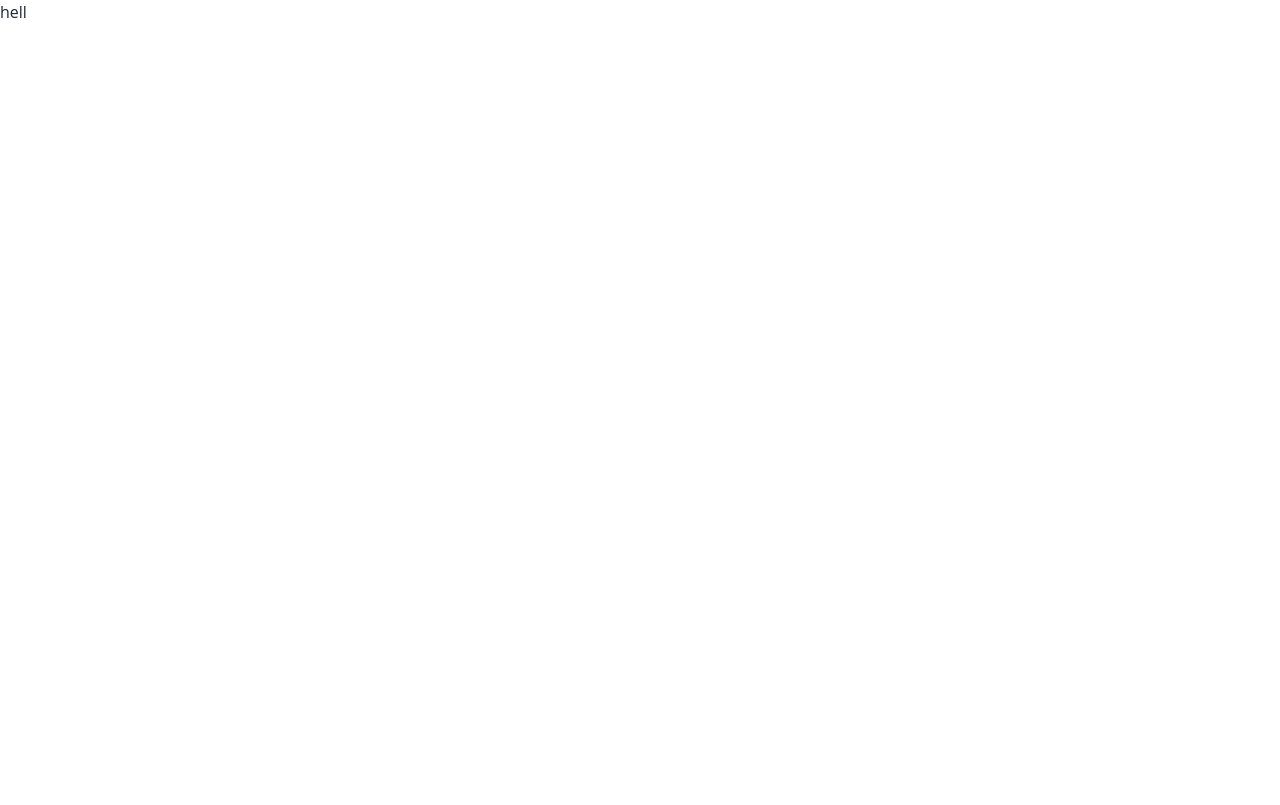
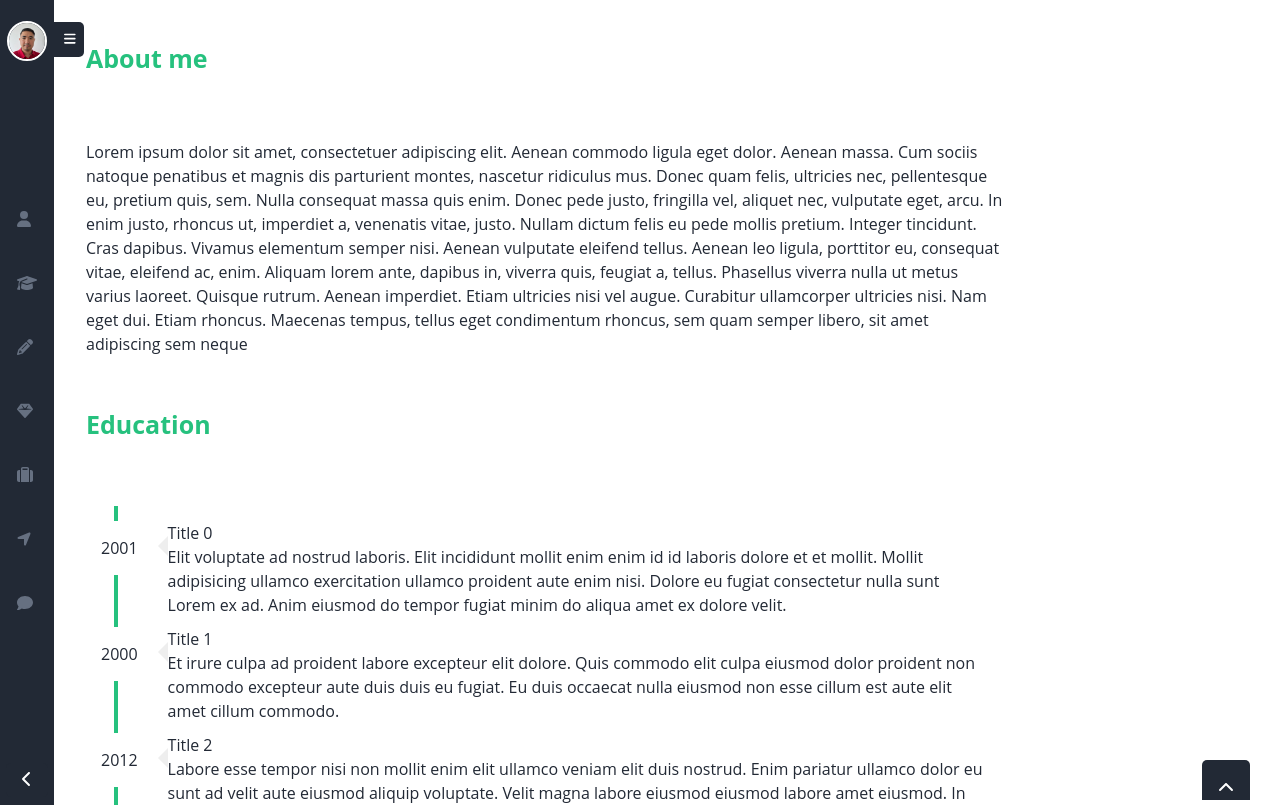
Before and after one commit to NurikBK/cv-app, a React (Create React App) app: page /inner in a window 1280 px wide. Shown: the top 805 px of the page. Built offline with nearby package versions, Linux system fonts and the light colour scheme.

Commit message:
add components

```diff
--- a/src/pages/InnerPage/index.jsx
+++ b/src/pages/InnerPage/index.jsx
@@ -1,8 +1,64 @@
 import React from 'react';
+import Navigation from '../../components/Navigation';
+import Box from '../../components/Box';
+import Timeline from '../../components/Timeline';
+import Expertise from '../../components/Expertise';
+import Feedback from '../../components/FeedBack';
+import Address from '../../components/Address';
+import Portfolio from '../../components/Portfolio';
+import { FontAwesomeIcon } from '@fortawesome/react-fontawesome';
+import { faChevronUp } from '@fortawesome/free-solid-svg-icons';
+import { HashLink } from 'react-router-hash-link';
 import { Container } from '../../components/styles/Container.styled';
+import { timelineData } from '../../constants/timelineData';
 
 const InnerPage = () => {
-  return <Container>hell</Container>;
+  return (
+    <Container id="#top">
+      <Navigation />
+      <main>
+        <Box title="About me" id="about-me">
+          <p>
+            Lorem ipsum dolor sit amet, consectetuer adipiscing elit. Aenean
+            commodo ligula eget dolor. Aenean massa. Cum sociis natoque
+            penatibus et magnis dis parturient montes, nascetur ridiculus mus.
+            Donec quam felis, ultricies nec, pellentesque eu, pretium quis, sem.
+            Nulla consequat massa quis enim. Donec pede justo, fringilla vel,
+            aliquet nec, vulputate eget, arcu. In enim justo, rhoncus ut,
+            imperdiet a, venenatis vitae, justo. Nullam dictum felis eu pede
+            mollis pretium. Integer tincidunt. Cras dapibus. Vivamus elementum
+            semper nisi. Aenean vulputate eleifend tellus. Aenean leo ligula,
+            porttitor eu, consequat vitae, eleifend ac, enim. Aliquam lorem
+            ante, dapibus in, viverra quis, feugiat a, tellus. Phasellus viverra
+            nulla ut metus varius laoreet. Quisque rutrum. Aenean imperdiet.
+            Etiam ultricies nisi vel augue. Curabitur ullamcorper ultricies
+            nisi. Nam eget dui. Etiam rhoncus. Maecenas tempus, tellus eget
+            condimentum rhoncus, sem quam semper libero, sit amet adipiscing sem
+            neque
+          </p>
+        </Box>
+        <Box title="Education" id="education">
+          <Timeline data={timelineData} />
+        </Box>
+        <Box title="Experience" id="experience">
+          <Expertise />
+        </Box>
+        <Box title="Skills" id="skills"></Box>
+        <Box title="Portfolio" id="portfolio">
+          <Portfolio />
+        </Box>
+        <Box title="Contacts" id="contacts">
+          <Address />
+        </Box>
+        <Box title="Feedbacks" id="feedbacks">
+          <Feedback />
+        </Box>
+      </main>
+      <HashLink to={'#top'} className="btn-fixed">
+        <FontAwesomeIcon icon={faChevronUp} />
+      </HashLink>
+    </Container>
+  );
 };
 
 export default InnerPage;
```
